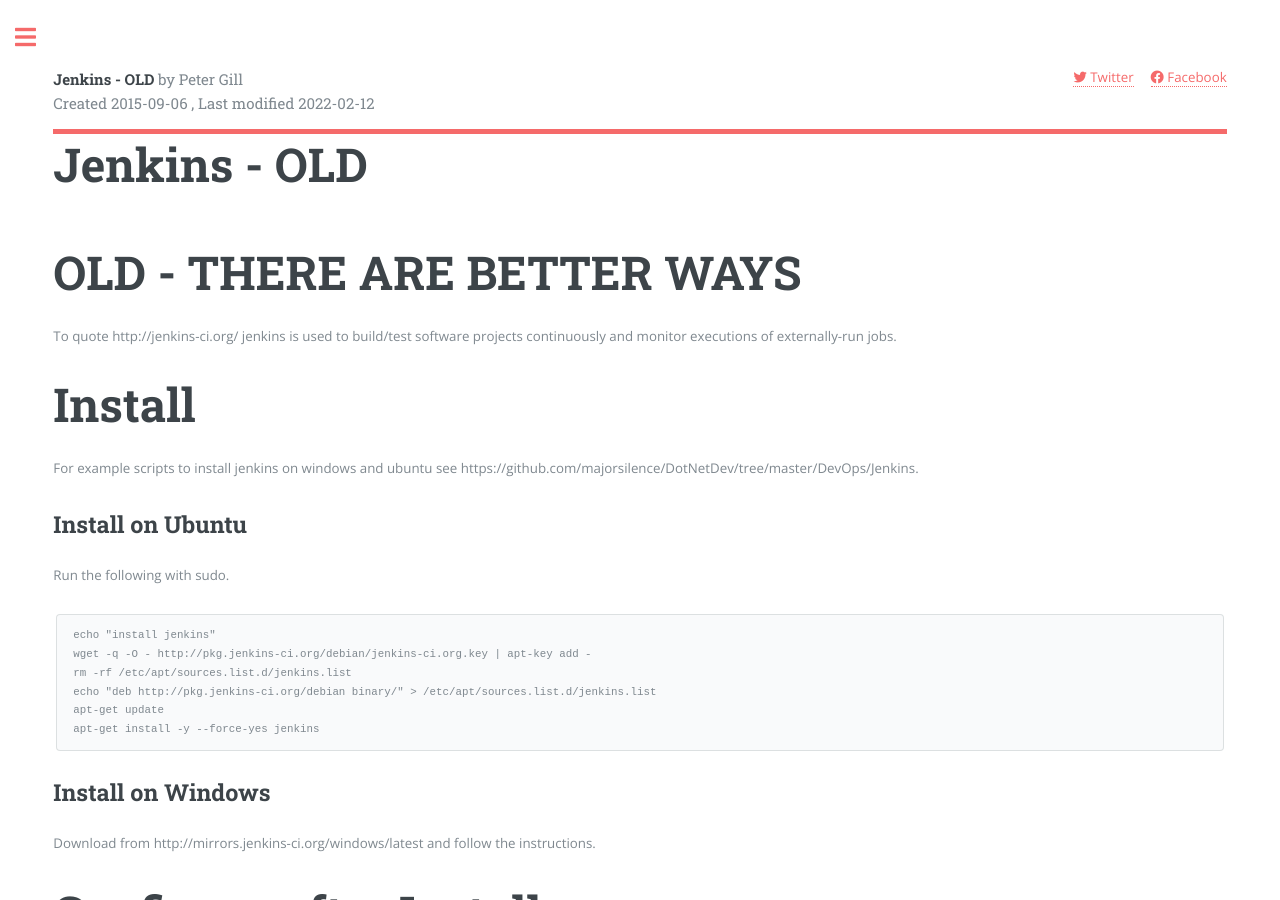
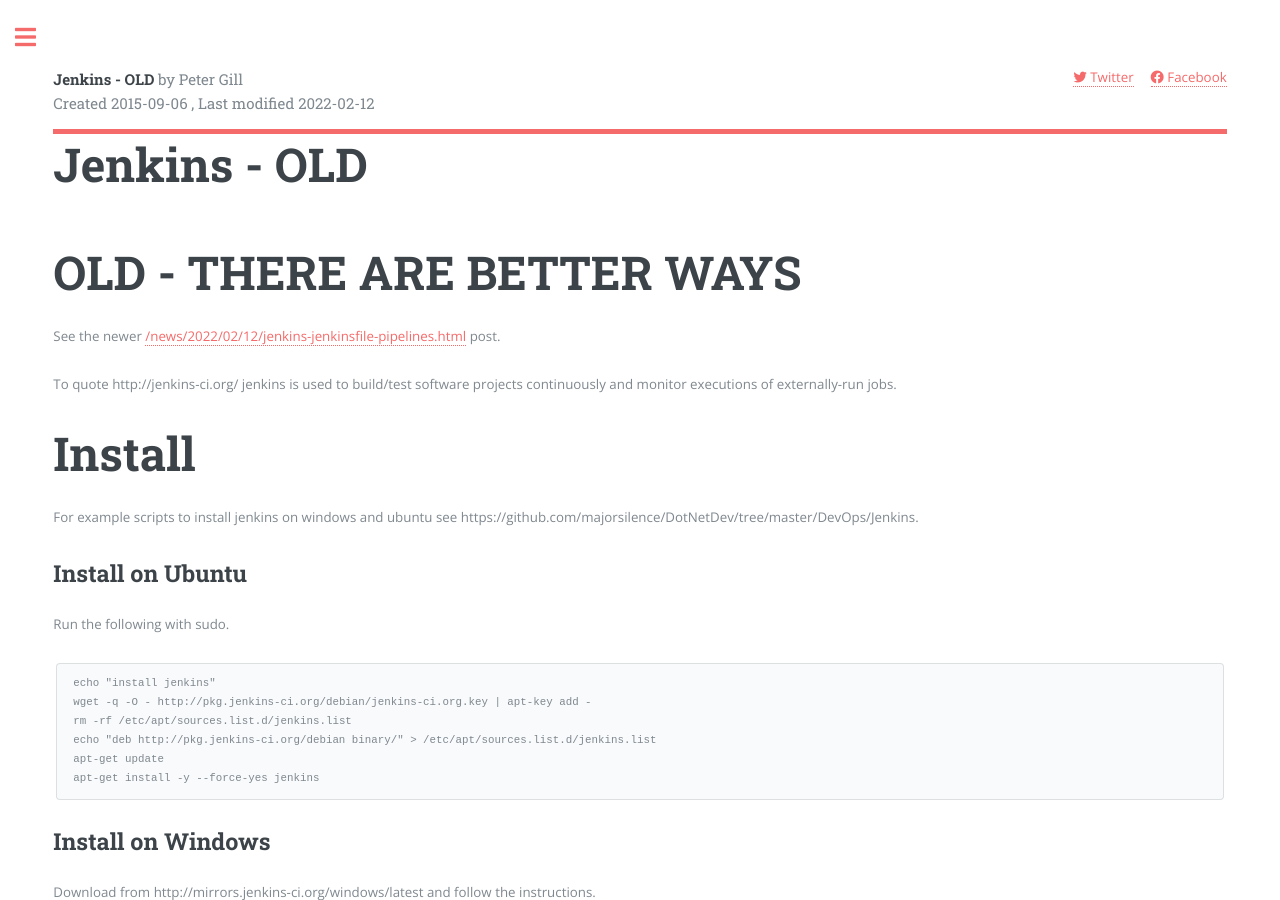
Before and after one commit to majorsilence/Dev, a Jekyll site: the page built from docs/DevOps/Jenkins-CI.md, in a window 1280 px wide and 900 px high. Built offline with Jekyll 4.4.1, drawn with Linux system fonts in a browser that asks for light colours.

Commit message:
note newer jenkins post

```diff
--- a/_includes/menu.html
+++ b/_includes/menu.html
@@ -69,8 +69,12 @@
                         <i aria-hidden="true"></i> NGINX</a>
                 </li>
                 <li>
+                <a href="{{site.baseurl}}/news/2022/02/12/jenkins-jenkinsfile-pipelines.html">
+                        <i aria-hidden="true"></i>Jenkin Pipelines</a>
+                </li>
+                <li>
                     <a href="{{site.baseurl}}/docs/DevOps/Jenkins-CI.html">
-                        <i aria-hidden="true"></i> Build and CI - Jenkins</a>
+                        <i aria-hidden="true"></i>(OLD) Build and CI - Jenkins</a>
                 </li>
                 <li>
                     <a href="{{site.baseurl}}/docs/DevOps/Ansible-Configuration-Management-SSH.html">
--- a/docs/DevOps/Jenkins-CI.md
+++ b/docs/DevOps/Jenkins-CI.md
@@ -8,6 +8,7 @@
 
 # OLD - THERE ARE BETTER WAYS
 
+See the newer [/news/2022/02/12/jenkins-jenkinsfile-pipelines.html](/news/2022/02/12/jenkins-jenkinsfile-pipelines.html) post.
 
 To quote http://jenkins-ci.org/ jenkins is used to build/test software projects continuously and monitor executions of externally-run jobs.
 
```
